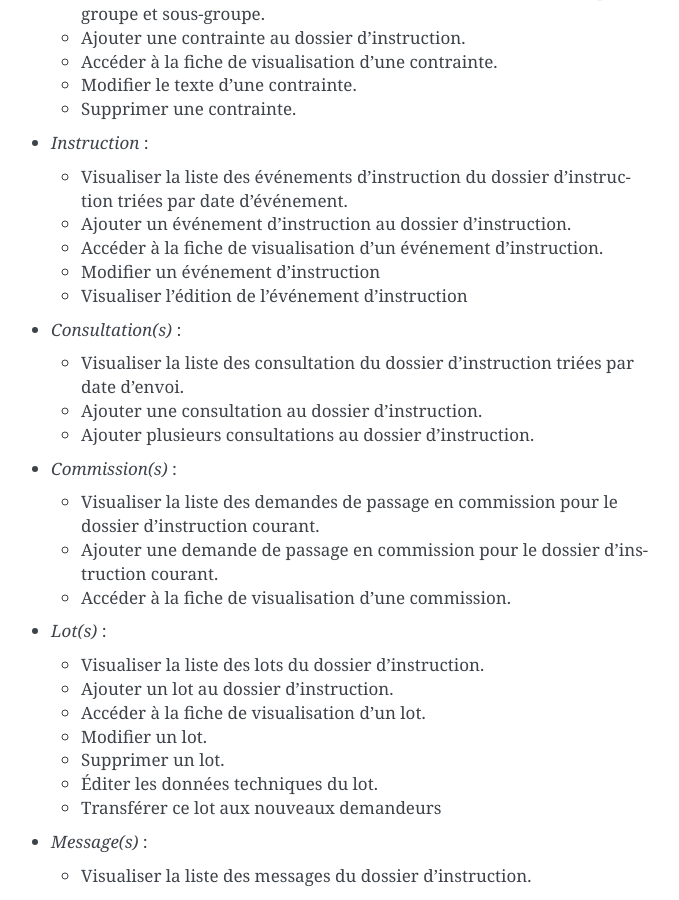
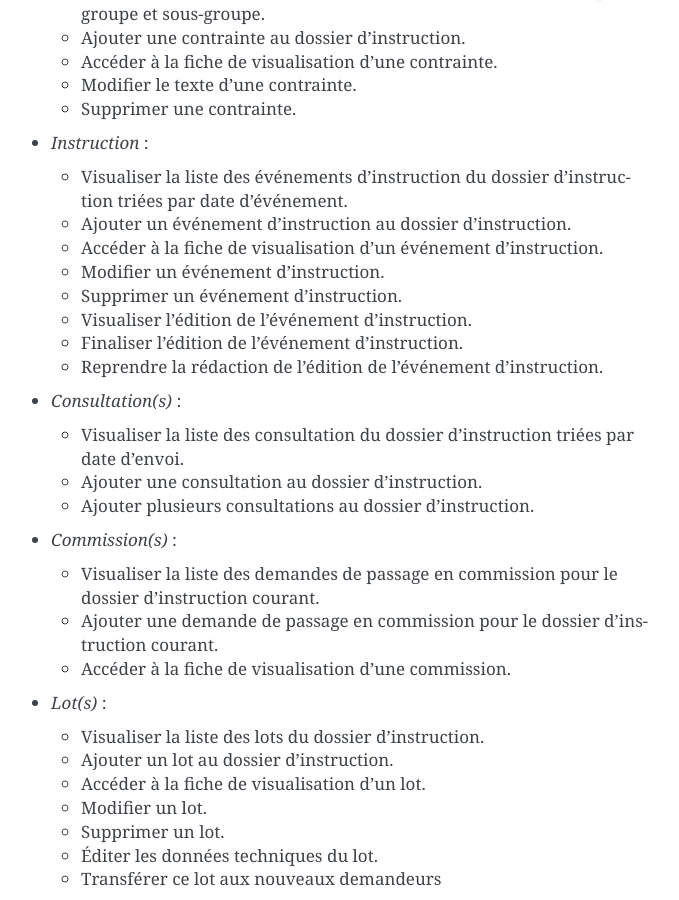
Before and after one commit to mpavaux/openads-documentation, a Sphinx documentation site: the page built from source/manuel_utilisateur/ergonomie/profils/chef_de_service.rst, in a window 1280 px wide and 900 px high, scrolled down 2271 px. Shown: the whole window, without its empty margins (429-1108 px from the left). Built offline with Sphinx 7.4.7, drawn with Linux system fonts in a browser that asks for light colours.

Commit message:
Update chef_de_service.rst

```diff
--- a/source/manuel_utilisateur/ergonomie/profils/chef_de_service.rst
+++ b/source/manuel_utilisateur/ergonomie/profils/chef_de_service.rst
@@ -91,8 +91,11 @@
     - Visualiser la liste des événements d'instruction du dossier d'instruction triées par date d'événement.
     - Ajouter un événement d'instruction au dossier d'instruction.
     - Accéder à la fiche de visualisation d'un événement d'instruction.
-    - Modifier un événement d'instruction
-    - Visualiser l'édition de l'événement d'instruction
+    - Modifier un événement d'instruction.
+    - Supprimer un événement d’instruction.
+    - Visualiser l'édition de l'événement d'instruction.
+    - Finaliser l’édition de l’événement d’instruction.
+    - Reprendre la rédaction de l’édition de l’événement d’instruction.
 
   - *Consultation(s)* :
 
```
